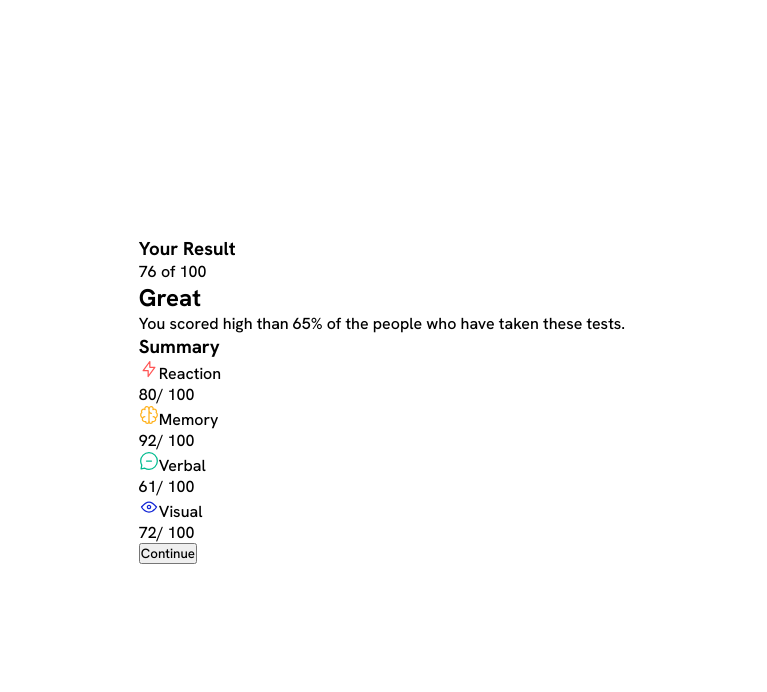
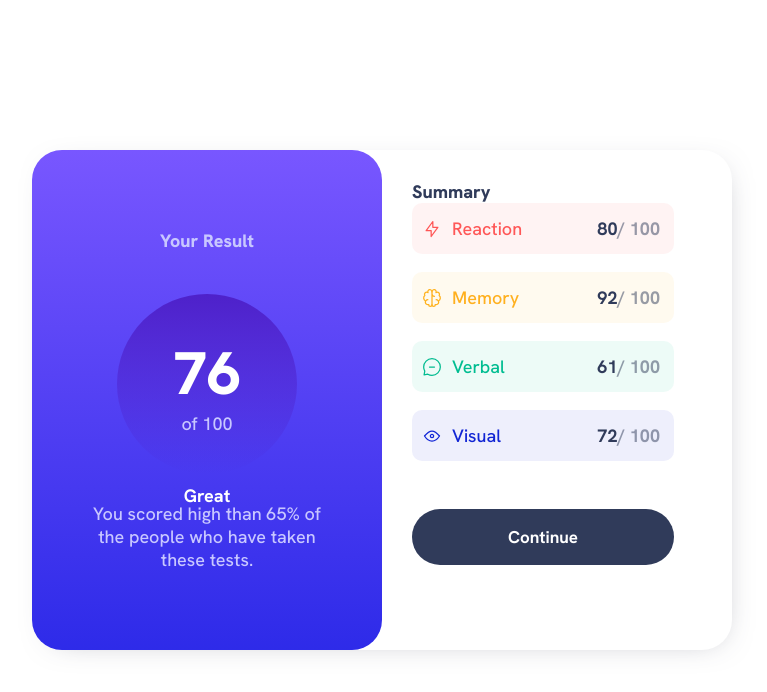
Before and after one commit to HosamUsf/Frontend-Mentor-Challenges-Solutions, a plain HTML site: page Results summary component/index.html in a window 1280 px wide. Shown: the whole page, without its empty margins (258-1025 px from the left). Drawn offline with Linux system fonts and the light colour scheme.

Commit message:
Results summary component

```diff
--- a/Results summary component/styles.css
+++ b/Results summary component/styles.css
@@ -19,7 +19,7 @@
 }
 *{
     margin: 0;
-    padding: 0;
+    font-size: 18px;
     box-sizing: border-box;
     font-family: 'Hanken Grotesk', sans-serif;
 }
@@ -34,5 +34,123 @@ body{
 
 .container{
     background : var(--White);
-    box-shadow: 0 5 ;
+    box-shadow: 5px 5px 31px -18px rgba(66,68,90,0.5);
+    border-radius: 30px;
+    display: flex;
+    width: 700px;
+    height: 500px;
 }
+.left{
+    width: 50%;
+    display: flex;
+    justify-content: center;
+    align-items: center;
+    flex-direction: column;
+    background: linear-gradient(0deg,hsl(241, 81%, 54%),hsl(252, 100%, 67%));
+    border-radius: 30px;
+    color: var(--light-lavender);
+}
+.left h3{
+    margin-bottom: 32px;
+}
+.final-result{
+    background: linear-gradient(0deg,hsl(241, 72%, 46%,0) 0%,hsl(256, 72%, 46%,1)100%);
+    height: 180px;
+    width: 180px;
+    border-radius: 50%;
+    display: flex;
+    flex-direction: column;
+    align-items: center;
+    justify-content: center;
+    margin: 10px;
+}
+.final-result span{
+    font-size: 60px;
+    color: var(--White);
+    font-weight: 800;
+}
+
+h2{
+    color:white;
+    margin-bottom: -5px;
+}
+p{
+    text-align: center;
+    width: 250px;
+}
+h3{
+    font-weight: 800;
+}
+.right{
+    display: flex;
+    flex-direction: column;
+    margin: 30px;
+    color: var(--dark-gray-blue);
+}
+
+.box-result{
+    display: flex;
+    justify-content: space-between;
+    width: 262px;
+    border-radius: 10px;
+    padding: 14px;
+    margin-bottom: 18px;
+    font-weight: 500;
+    color: hsla(224, 30%, 27%,0.5);
+}
+
+.score{
+    font-weight: 700;
+}
+.score span{
+    color: hsla(224, 30%, 27%);
+}
+
+.box-result img {
+    margin: -4px;
+    margin-right: 10px;
+}
+
+.box-result:nth-of-type(1){
+    background-color: hsla(0, 100%, 67%,0.07);
+
+}
+
+.box-result:nth-of-type(2){
+    background-color:  hsla(39, 100%, 56%,0.07);
+}
+.box-result:nth-of-type(3){
+    background-color: hsla(166, 100%, 37%,0.07);
+}
+.box-result:nth-of-type(4){
+    background-color: hsla(234, 85%, 45%,0.07);
+}
+.box-result:nth-of-type(1) .type-of-result{
+    color: hsl(0, 100%, 67%);
+
+}
+
+.box-result:nth-of-type(2) .type-of-result{
+    color:  hsl(39, 100%, 56%);
+}
+.box-result:nth-of-type(3) .type-of-result{
+    color: hsl(166, 100%, 37%);
+}
+.box-result:nth-of-type(4) .type-of-result{
+    color: hsl(234, 85%, 45%);
+}
+button{
+    border: none;
+    background-color: var(--dark-gray-blue);
+    font-size: 17px;
+    padding: 17px;
+    font-weight: 700;
+    border-radius: 40px;
+    color: var(--White);
+    margin-top: 30px;
+}
+
+button:hover{
+    cursor: pointer;
+    background: linear-gradient(0deg,hsl(241, 81%, 54%),hsl(252, 100%, 62%));
+}
```
